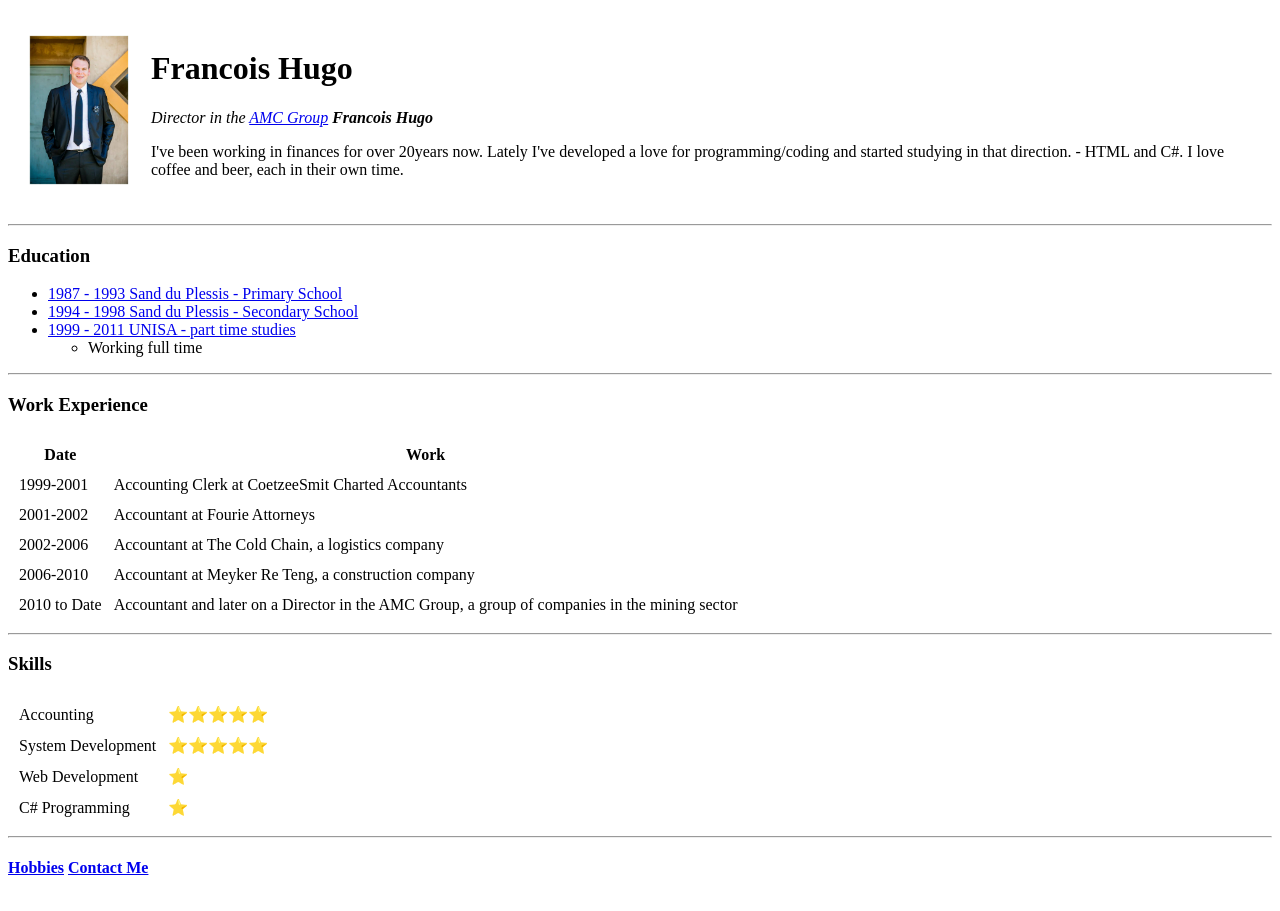
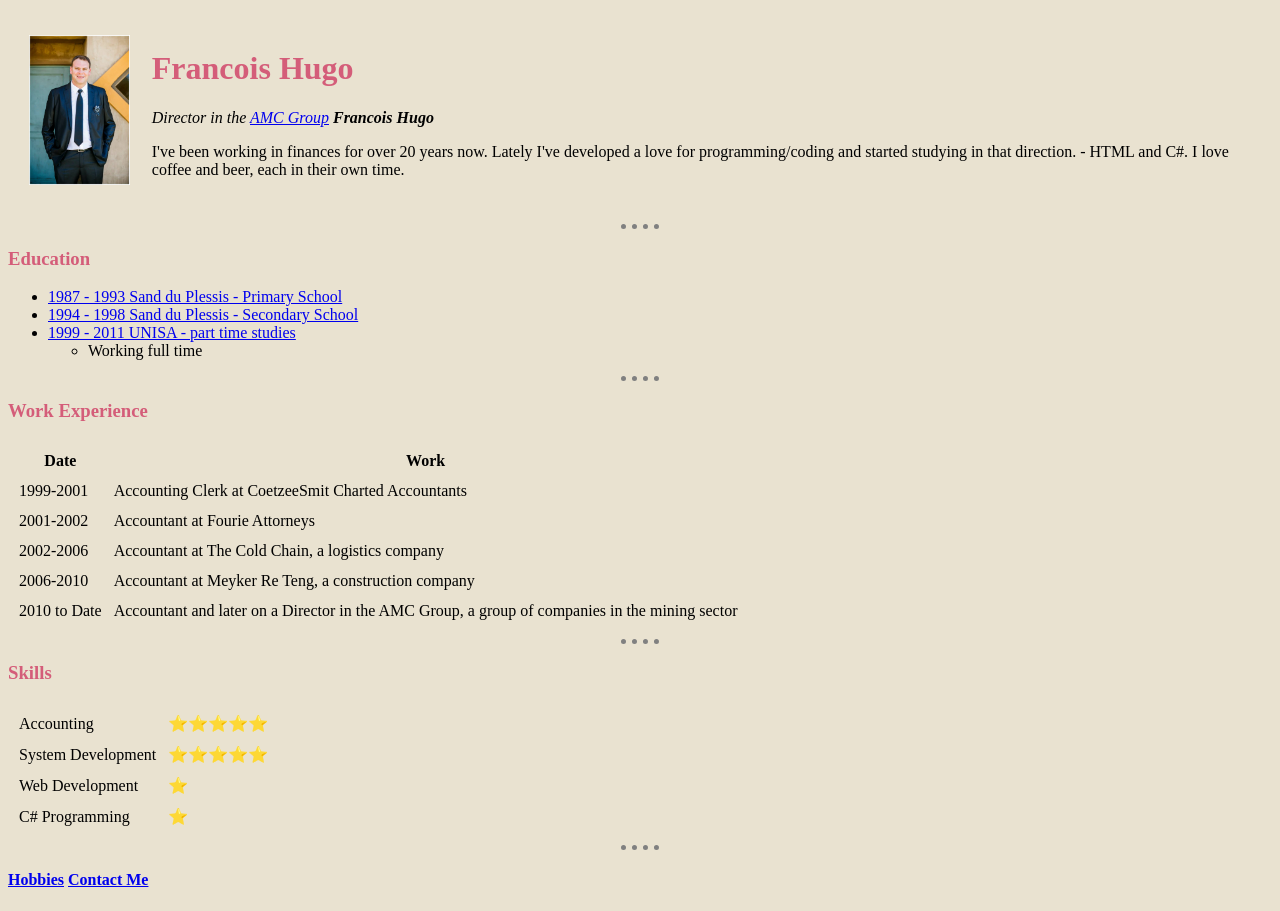
Before and after one commit to HugoBoss082/cv, a plain HTML site: page index.html in a window 1280 px wide. Drawn offline with Linux system fonts and the light colour scheme.

Commit message:
Added a space before  year and some color changes

```diff
--- /dev/null
+++ b/css/styles.css
@@ -0,0 +1,22 @@
+body {
+      background-color: #e9e2d0;
+    }
+
+hr {
+      border-style: dotted none none;
+      border-color: grey;
+      border-top-width: 5px;
+      width: 3%;
+  }
+
+img {
+      height: 150px;
+  }
+
+h1 {
+  color: #d45d79;
+}
+
+h3 {
+  color: #d45d79;
+}
--- a/index.html
+++ b/index.html
@@ -5,12 +5,13 @@
 <head>
   <meta charset="utf-8">
   <title>Francois's Personal Site</title>
+  <link rel="stylesheet" href="css\styles.css">
 </head>
 
 <body>
   <table cellspacing="20">
     <tr>
-      <td><img src="10384053_10152862774596944_2084797293271907211_n.jpg" alt="profile picture" height="150" width="100"></td>
+      <td><img src="10384053_10152862774596944_2084797293271907211_n.jpg" alt="profile picture"></td>
       <td>
         <h1>Francois Hugo</h1>
         <p>
@@ -19,7 +20,7 @@
           </em>
         </p>
         <p>
-          I've been working in finances for over 20years now. Lately I've developed a love for programming/coding and started studying in that direction.
+          I've been working in finances for over 20 years now. Lately I've developed a love for programming/coding and started studying in that direction.
            - HTML and C#. I love coffee and beer, each in their own time.
         </p>
       </td>
```
Also changed, not shown: contact_details.html (+1 -0 lines), my_hobbies.html (+2 -0 lines).
